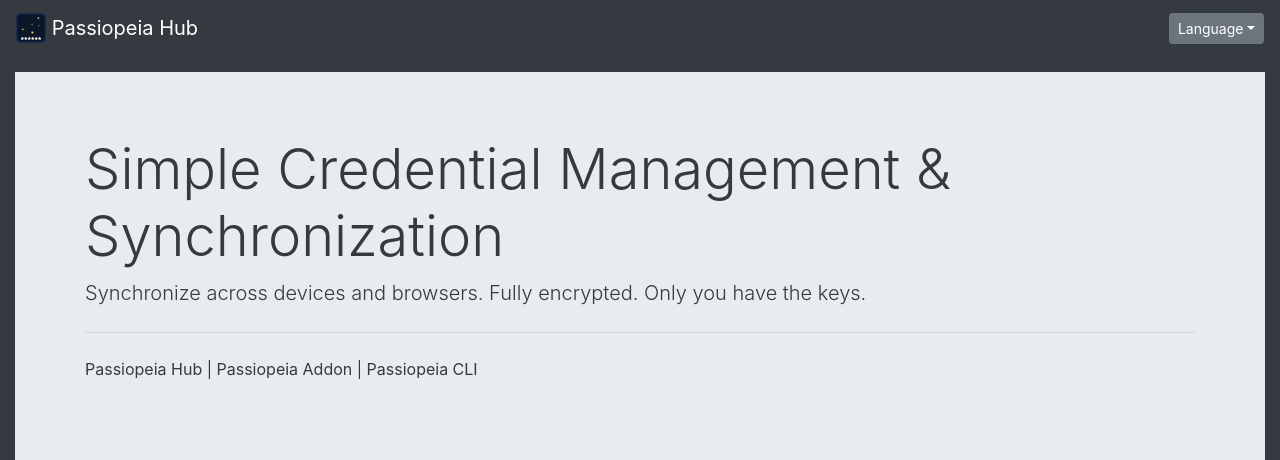
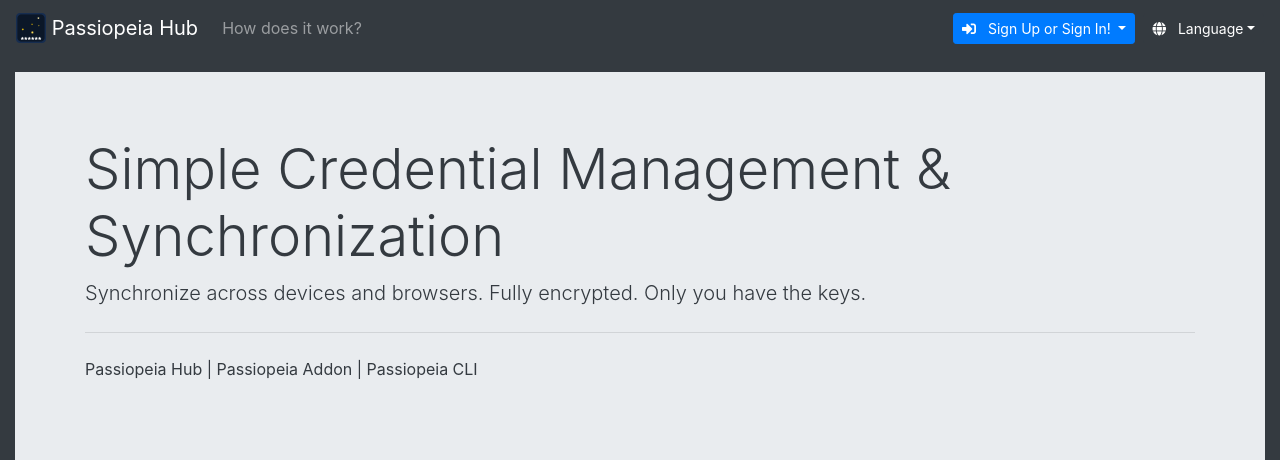
Before and after one commit to passiopeia/passiopeia-hub, a Django app: page /hub/ in a window 1280 px wide. Shown: the top 460 px of the page. Run offline with Django 3.2, Linux system fonts and the light colour scheme; some libraries are stand-ins or nearby versions.

Commit message:
Login Integration Boilerplate

```diff
--- a/hub/settings.py
+++ b/hub/settings.py
@@ -175,6 +175,7 @@
 CSRF_COOKIE_SECURE = True
 CSRF_COOKIE_HTTPONLY = True
 CSRF_COOKIE_SAMESITE = 'Strict'
+CSRF_USE_SESSIONS = True
 
 
 # Session Cookie Settings
@@ -183,6 +184,7 @@
 SESSION_COOKIE_HTTPONLY = True
 SESSION_COOKIE_SECURE = True
 SESSION_COOKIE_SAMESITE = 'Strict'
+SESSION_EXPIRE_AT_BROWSER_CLOSE = True
 
 
 # Settings for the test subsystem
--- a/hub_app/templates/hub_app/inclusion/language-selector.html
+++ b/hub_app/templates/hub_app/inclusion/language-selector.html
@@ -7,9 +7,9 @@
 
 <form action="{% url 'set_language' %}" method="post" id="language_selector_{{ instance }}">
     {% csrf_token %}
-    <input name="next" type="hidden" value="{{ rqc.request.get_full_path }}"/>
+    <input name="next" type="hidden" value="{{ next_url }}"/>
     <div class="dropdown">
-        <button class="btn btn-sm btn-secondary dropdown-toggle" type="button" id="languageSelectorDropdownButton_{{ instance }}" data-toggle="dropdown" aria-haspopup="true" aria-expanded="false">{% trans 'Language' %}</button>
+        <button class="btn btn-sm btn-dark dropdown-toggle" type="button" id="languageSelectorDropdownButton_{{ instance }}" data-toggle="dropdown" aria-haspopup="true" aria-expanded="false"><i class="fa fa-globe mr-2"></i> {% trans 'Language' %}</button>
         <div class="dropdown-menu dropdown-menu-right" aria-labelledby="languageSelectorDropdownButton_{{ instance }}">
             {% for language in languages %}
                 <button class="btn-dark dropdown-item{% if language.code == LANGUAGE_CODE %} active{% endif %}" type="submit" name="language" value="{{ language.code }}">{{ language.name_local }}</button>
--- /dev/null
+++ b/hub_app/templates/hub_app/inclusion/login-menu.html
@@ -0,0 +1,16 @@
+{% load i18n %}
+
+<div class="dropdown">
+    <button class="mr-0 mr-lg-2 btn btn-sm {% if user_obj.is_authenticated %}btn-secondary{% else %}btn-primary{% endif %} dropdown-toggle" type="button" id="accountDropdownButton_{{ instance }}" data-toggle="dropdown" aria-haspopup="true" aria-expanded="false">
+        {% if user_obj.is_authenticated %}
+            <i class="fa fa-user mr-2">{{ user_obj.username }}</i>
+        {% else %}
+            <i class="fa fa-sign-in-alt mr-2"></i> {% trans 'Sign Up or Sign In!' %}
+        {% endif %}
+    </button>
+    <div class="dropdown-menu dropdown-menu-right" aria-labelledby="accountDropdownButton_{{ instance }}">
+        {% if user_obj.is_authenticated %}
+        {% else %}
+        {% endif %}
+    </div>
+</div>
--- a/hub_app/templates/hub_app/navigation/main-navbar.html
+++ b/hub_app/templates/hub_app/navigation/main-navbar.html
@@ -1,11 +1,25 @@
 {% load static %}
 {% load i18n %}
 {% load hub_app_lang %}
+{% load hub_app_login %}
 
-<nav class="navbar navbar-dark bg-dark">
+<nav class="navbar navbar-dark navbar-expand-lg bg-dark">
     <a class="navbar-brand" href="{% url 'ha:home' %}">
         <img src="{% static 'hub_app/theme/logo-30x30.png' %}" width="30" height="30" class="d-inline-block align-top" alt="Passiopeia Hub">
         {% trans 'Passiopeia Hub' %}
     </a>
-    {% language_selector %}
+    <button class="navbar-toggler" type="button" data-toggle="collapse" data-target="#mainNavbarToggler" aria-controls="mainNavbarToggler" aria-expanded="false" aria-label="Toggle navigation">
+        <i class="fa fa-bars"></i>
+    </button>
+    <div class="collapse navbar-collapse" id="mainNavbarToggler">
+        <ul class="navbar-nav mr-auto mt-2 mt-lg-0">
+            <li class="nav-item">
+                <a class="nav-link" href="#">{% trans 'How does it work?' %}</a>
+            </li>
+        </ul>
+        <div class="form-inline mt-2 mt-lg-0">
+            {% login_menu %}
+            {% language_selector %}
+        </div>
+    </div>
 </nav>
--- a/hub_app/templatetags/hub_app_lang.py
+++ b/hub_app/templatetags/hub_app_lang.py
@@ -28,6 +28,6 @@
     Just fills the context for the template
     """
     return {
-        'rqc': context,
+        'next_url': context.request.get_full_path(),
         'instance': str(uuid4())
     }
--- /dev/null
+++ b/hub_app/templatetags/hub_app_login.py
@@ -0,0 +1,20 @@
+"""
+Template Tag for Handling the Login links/dropdowns in templates
+"""
+from uuid import uuid4
+
+from django import template
+from django.template import RequestContext
+
+register = template.Library()  # pylint: disable=invalid-name
+
+
+@register.inclusion_tag('hub_app/inclusion/login-menu.html', name='login_menu', takes_context=True)
+def do_language_selector(context: RequestContext) -> dict:
+    """
+    Just fills the context for the template
+    """
+    return {
+        'user_obj': context.request.user,
+        'instance': str(uuid4()),
+    }
```
Also changed, not shown: hub_app/tests/test_templatetags_lang.py (+2 -2 lines).
